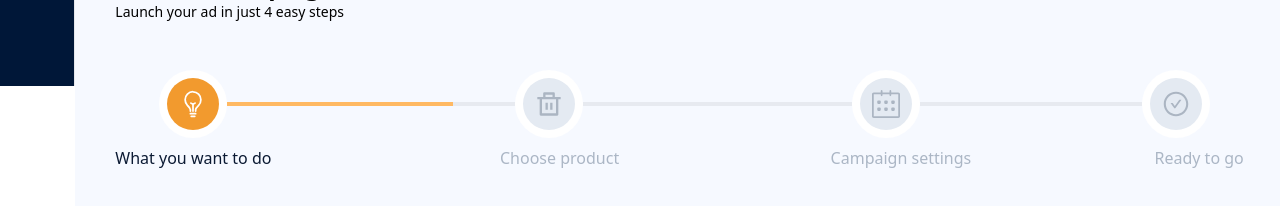
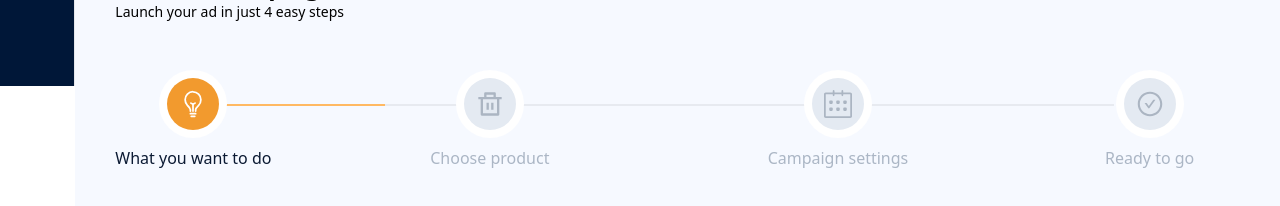
Before and after one commit to mukeshs1510/zocket_ui, a React (Vite) app: page /campaign/create in a window 1280 px wide. Shown: the part 714-920 px from the top of the page. Built offline with nearby package versions, Linux system fonts and the light colour scheme.

Commit message:
Added step marker design for campaign create

```diff
--- /dev/null
+++ b/src/components/CampaignStep1.tsx
@@ -0,0 +1,25 @@
+import { FiPhoneCall } from "react-icons/fi";
+
+const CampaignStep1 = () => {
+  return (
+    <div className="p-8 flex border border-[] rounded-xl">
+      <h2 className="text-black text-sm">
+        What you want to do? <span className="">(Step 1 of 4)</span>
+      </h2>
+      <hr />
+      <div className="grid grid-cols-3">
+        <div className="flex gap-2 p-3 items-center">
+          <FiPhoneCall />
+          <div>
+            <h4>Get Leads as calls</h4>
+            <p className="text-xs">
+              Reach broad audience and get leads through calls
+            </p>
+          </div>
+        </div>
+      </div>
+    </div>
+  );
+};
+
+export default CampaignStep1;
--- a/src/components/CreateCampaign.tsx
+++ b/src/components/CreateCampaign.tsx
@@ -21,10 +21,14 @@ const CreateCampaign = () => {
         </div>
       </div>
       <div className="flex mt-12 items-center">
-        <div className="flex w-[30%] ">
-          <div className="flex flex-col gap-2 w-full">
-            <div className="flex items-center">
-              <div className="bg-white p-2 rounded-full ml-[44px]">
+        <div
+          className={`flex w-[24%] step1_container ${
+            stepComplated.step1 && "active"
+          }`}
+        >
+          <div className="flex flex-col gap-2 items-center">
+            {/* <div className="flex items-center"> */}
+            <div className="bg-white p-2 rounded-full step1_ic_container">
               <div
                 className={`flex justify-center items-center p-3 rounded-full ${
                   stepComplated.step1 ? "bg-[#F29A2E]" : "bg-[#E4EAF2]"
@@ -35,12 +39,12 @@ const CreateCampaign = () => {
                   color={stepComplated.step1 ? "#FFFFFF" : "#ABB5C2"}
                 />
               </div>
-              </div>
-              <div
+              {/* </div> */}
+              {/* <div
                 className={`${
                   stepComplated.step1 ? "bg-[#FFB963]" : "bg-[#E7EAF0]"
                 } h-1 w-full`}
-              ></div>{" "}
+              ></div>{" "} */}
             </div>
             <p
               className={`whitespace-nowrap ${
@@ -51,15 +55,19 @@ const CreateCampaign = () => {
             </p>
           </div>
         </div>
-        <div className="flex w-[30%] step2_container">
-          <div className="flex flex-col gap-2 w-full">
+        <div
+          className={`flex pl-[4%] w-[30%] step2_container ${
+            stepComplated.step2 && "active"
+          }`}
+        >
+          <div className="flex flex-col gap-2 items-center">
             <div className="flex items-center">
-              <div
+              {/* <div
                 className={`${
                   stepComplated.step2 ? "bg-[#FFB963]" : "bg-[#E7EAF0]"
                 } h-1 w-[30%]`}
-              ></div>{" "}
-              <div className="bg-white p-2 rounded-full">
+              ></div>{" "} */}
+              <div className="bg-white p-2 rounded-full step2_ic_container">
                 <div
                   className={`flex justify-center items-center p-3 rounded-full ${
                     stepComplated.step2 ? "bg-[#F29A2E]" : "bg-[#E4EAF2]"
@@ -71,14 +79,14 @@ const CreateCampaign = () => {
                   />
                 </div>
               </div>
-              <div
+              {/* <div
                 className={`${
                   stepComplated.step2 ? "bg-[#FFB963]" : "bg-[#E7EAF0]"
                 } h-1 w-full`}
-              ></div>{" "}
+              ></div>{" "} */}
             </div>
             <p
-              className={`whitespace-nowrap ml-[14%] ${
+              className={`whitespace-nowrap ${
                 stepComplated.step2 ? "text-[#0B1A33]" : "text-[#ABB6C5]"
               }`}
             >
@@ -86,15 +94,19 @@ const CreateCampaign = () => {
             </p>
           </div>
         </div>
-        <div className="flex w-[30%] ">
-          <div className="flex flex-col gap-2 w-full">
+        <div
+          className={`flex pl-[4%] w-[30%] step3_container ${
+            stepComplated.step3 && "active"
+          }`}
+        >
+          <div className="flex flex-col gap-2 items-center">
             <div className="flex items-center">
-              <div
+              {/* <div
                 className={`${
-                  stepComplated.step3 ? "bg-[#FFB963]" : "bg-[#E7EAF0]"
+                  stepComplated.step2 ? "bg-[#FFB963]" : "bg-[#E7EAF0]"
                 } h-1 w-[30%]`}
-              ></div>{" "}
-              <div className="bg-white p-2 rounded-full">
+              ></div>{" "} */}
+              <div className="bg-white p-2 rounded-full step3_ic_container">
                 <div
                   className={`flex justify-center items-center p-3 rounded-full ${
                     stepComplated.step3 ? "bg-[#F29A2E]" : "bg-[#E4EAF2]"
@@ -106,14 +118,14 @@ const CreateCampaign = () => {
                   />
                 </div>
               </div>
-              <div
+              {/* <div
                 className={`${
-                  stepComplated.step3 ? "bg-[#FFB963]" : "bg-[#E7EAF0]"
+                  stepComplated.step2 ? "bg-[#FFB963]" : "bg-[#E7EAF0]"
                 } h-1 w-full`}
-              ></div>{" "}
+              ></div>{" "} */}
             </div>
             <p
-              className={`whitespace-nowrap ml-[12%] ${
+              className={`whitespace-nowrap ${
                 stepComplated.step3 ? "text-[#0B1A33]" : "text-[#ABB6C5]"
               }`}
             >
@@ -121,15 +133,19 @@ const CreateCampaign = () => {
             </p>
           </div>
         </div>
-        <div className="flex w-[10%] ">
-          <div className="flex flex-col gap-2 w-full">
+        <div
+          className={`flex pl-[4%] w-[16%] step4_container ${
+            stepComplated.step4 && "active"
+          }`}
+        >
+          <div className="flex flex-col gap-2 items-center">
             <div className="flex items-center">
-              <div
+              {/* <div
                 className={`${
-                  stepComplated.step4 ? "bg-[#FFB963]" : "bg-[#E7EAF0]"
-                } h-1 w-full`}
-              ></div>{" "}
-              <div className="bg-white p-2 rounded-full mr-[30px]">
+                  stepComplated.step2 ? "bg-[#FFB963]" : "bg-[#E7EAF0]"
+                } h-1 w-[30%]`}
+              ></div>{" "} */}
+              <div className="bg-white p-2 rounded-full step4_ic_container">
                 <div
                   className={`flex justify-center items-center p-3 rounded-full ${
                     stepComplated.step4 ? "bg-[#F29A2E]" : "bg-[#E4EAF2]"
@@ -141,9 +157,14 @@ const CreateCampaign = () => {
                   />
                 </div>
               </div>
+              {/* <div
+                className={`${
+                  stepComplated.step2 ? "bg-[#FFB963]" : "bg-[#E7EAF0]"
+                } h-1 w-full`}
+              ></div>{" "} */}
             </div>
             <p
-              className={`whitespace-nowrap ml-[24%] ${
+              className={`whitespace-nowrap ${
                 stepComplated.step4 ? "text-[#0B1A33]" : "text-[#ABB6C5]"
               }`}
             >
--- a/src/components/CustomStyles.css
+++ b/src/components/CustomStyles.css
@@ -8,3 +8,68 @@
   bottom: 0;
 
 } */
+
+.step1_container,
+.step2_container,
+.step3_container,
+.step4_container {
+  position: relative;
+  display: flex;
+}
+
+.step1_ic_container,
+.step2_ic_container,
+.step3_ic_container,
+.step4_ic_container {
+  z-index: 2;
+}
+
+.step1_container::after,
+.step2_container::after,
+.step3_container::after {
+  content: "";
+  height: 2px;
+  width: 80%;
+  background-color: #e7eaf0;
+  display: flex;
+  position: absolute;
+  /* left: 68px; */
+  right: 0;
+  top: 34px;
+  z-index: 1;
+}
+
+.step1_container.active::after,
+.step2_container.active::before,
+.step3_container.active::before,
+.step4_container.active::before,
+.step2_container.active::after,
+.step3_container.active::after {
+  background-color: #ffb963;
+}
+
+.step2_container::before,
+.step3_container::before,
+.step4_container::before {
+  content: "";
+  height: 2px;
+  width: 30%;
+  background-color: #e7eaf0;
+  display: flex;
+  position: absolute;
+  left: 0;
+  top: 34px;
+  z-index: 1;
+}
+
+/* .step2_container::after {
+  content: "";
+  height: 2px;
+  width: 100%;
+  background-color: #e7eaf0;
+  display: flex;
+  position: absolute;
+  right: 0;
+  top: 34px;
+  z-index: 1;
+} */
```
Lines whose indentation alone changed are shown as unchanged.
